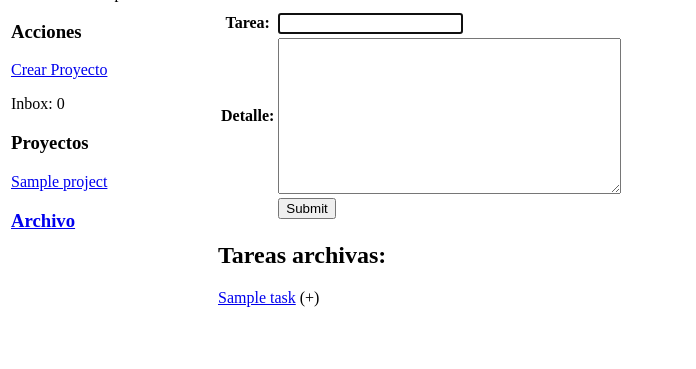
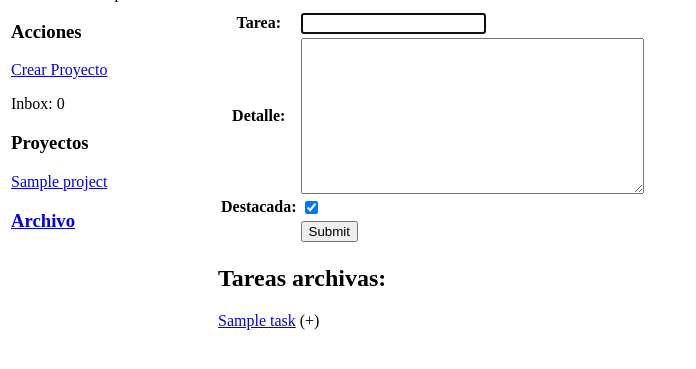
Before and after one commit to codigodaniel/tasks-application, a Django app: template tasks_application/tasks/templates/tasks/task_archived.html in a window 1280 px wide. Shown: the part 45-414 px from the top of the page, without its empty margins (0-696 px from the left). Run offline with Django 3.2, Linux system fonts and the light colour scheme; the template is opened without the code that fills it: values that come from a table or form of the project are taken from there, others are empty; a user stored in the database is signed in; tables that the repository leaves empty hold one stand-in row (values such as "Sample post"); parts of the project's set-up code (start-up, migrations or seed data) failed here and were passed over.

Commit message:
agregar los destacados

```diff
--- a/tasks_application/static/css/style.css
+++ b/tasks_application/static/css/style.css
@@ -8,12 +8,14 @@ input[type=text]{font-size:20px;padding:3px;}
 input[type=text],input[type=password], textarea{width:90%;}
 
 div.task{float:left;border:1px solid #999;padding:5px;margin:5px;width:160px;}
+div.task-highlight{float:left;border:1px solid #F57D1B;padding:5px;margin:5px;width:160px;}
 div.task a {color:green;padding:3px;font-weight:700;font-size:20px;}
 div.task a.button{display:inline-block;border:1px solid #999;height:25px;width:25px;margin:1px;border-radius:10px;}
 div.task a.archive{background:#9AB0B2;}
 div.task a.delete{background:#EE2310;}
 div.task a.edit{background:#16D982;}
 div.task a.delay{background:#659FC6;}
+div.task a.duplicate{background:blue;}
 
 div.task a.archive:hover{background:#fff;}
 div.task a.delete:hover{background:#fff;}
--- a/tasks_application/tasks/models.py
+++ b/tasks_application/tasks/models.py
@@ -24,6 +24,7 @@ class Task(models.Model):
     is_blocked=models.BooleanField(blank=True, default=0, verbose_name='Bloqueada')
     is_archived=models.BooleanField(blank=True, default=0, verbose_name='Archivada')
     is_delayed=models.BooleanField(blank=True, default=0, verbose_name='Pospuesta')
+    is_highlighted=models.BooleanField(blank=True, default=0, verbose_name='Destacada')
     def __unicode__(self):
         return self.title
 
--- a/tasks_application/tasks/templates/tasks/task_float.html
+++ b/tasks_application/tasks/templates/tasks/task_float.html
@@ -1,5 +1,6 @@
 
-<div class="task">
+<div class="{%if object.is_highlighted %}task-highlight{%else%}task{%endif%}">
+<p class="inbox inbox-{%if not inbox_list %}0{%else%}{{inbox_list.count}}{%endif%}">
     <a title="Editar" href="{%url tasks_task_edit object.id%}">{{ object.title }}</a>{%if object.detail %} (+) {% endif %}<br>
     <a class="button delete" title="Borrar definitivamente" href="{%url tasks_task_delete object.id%}"></a>
     <a class="button block" title="Bloquear" href="{%url tasks_task_block object.id%}"></a>
```
Also changed, not shown: tasks_application/tasks/migrations/0006_auto__add_field_task_is_highlighted__chg_field_task_project.py (added), tasks_application/tasks/migrations/0007_auto__chg_field_task_project.py (added), tasks_application/tasks/migrations/0008_auto__chg_field_task_project.py (added).
